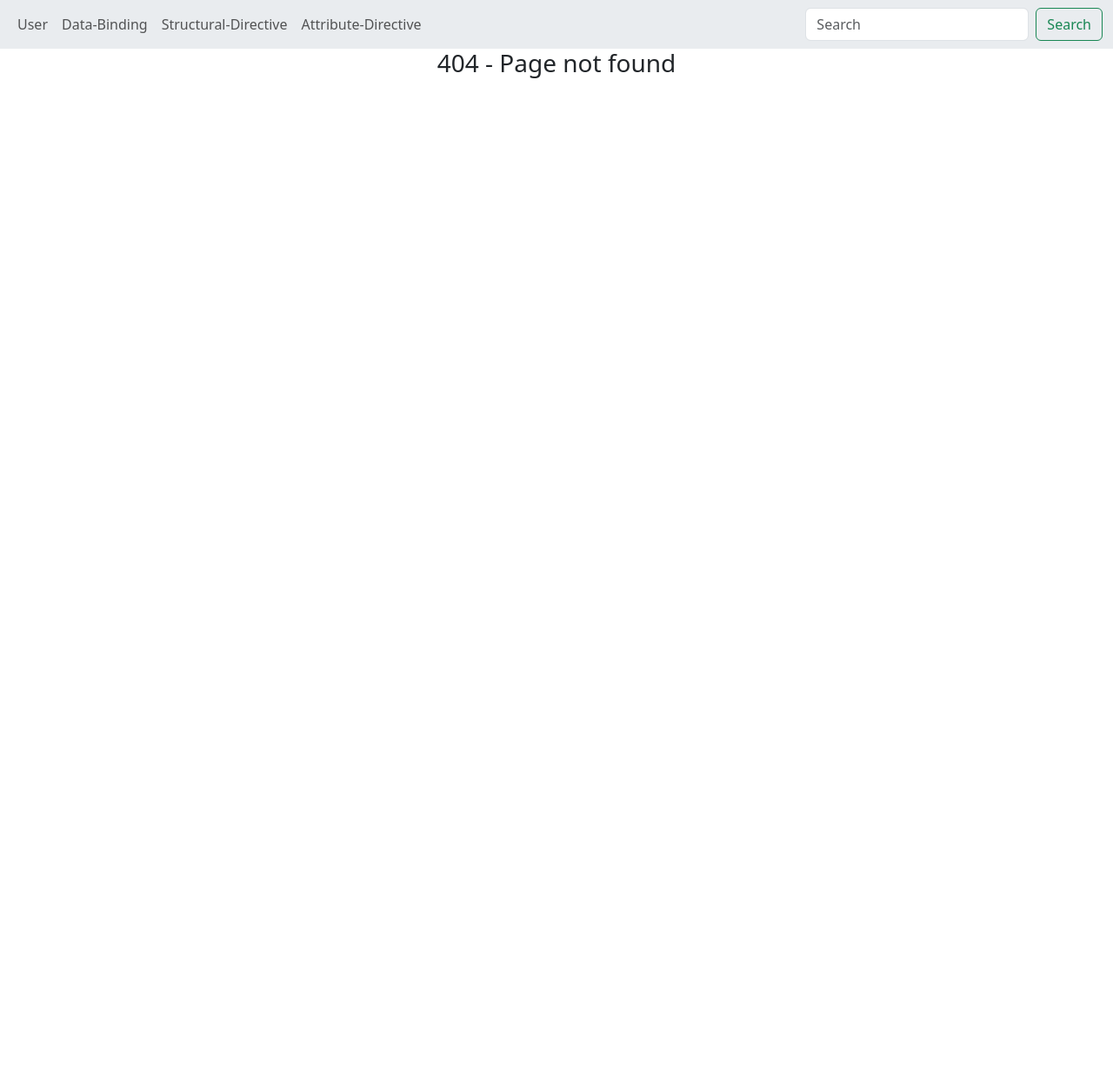
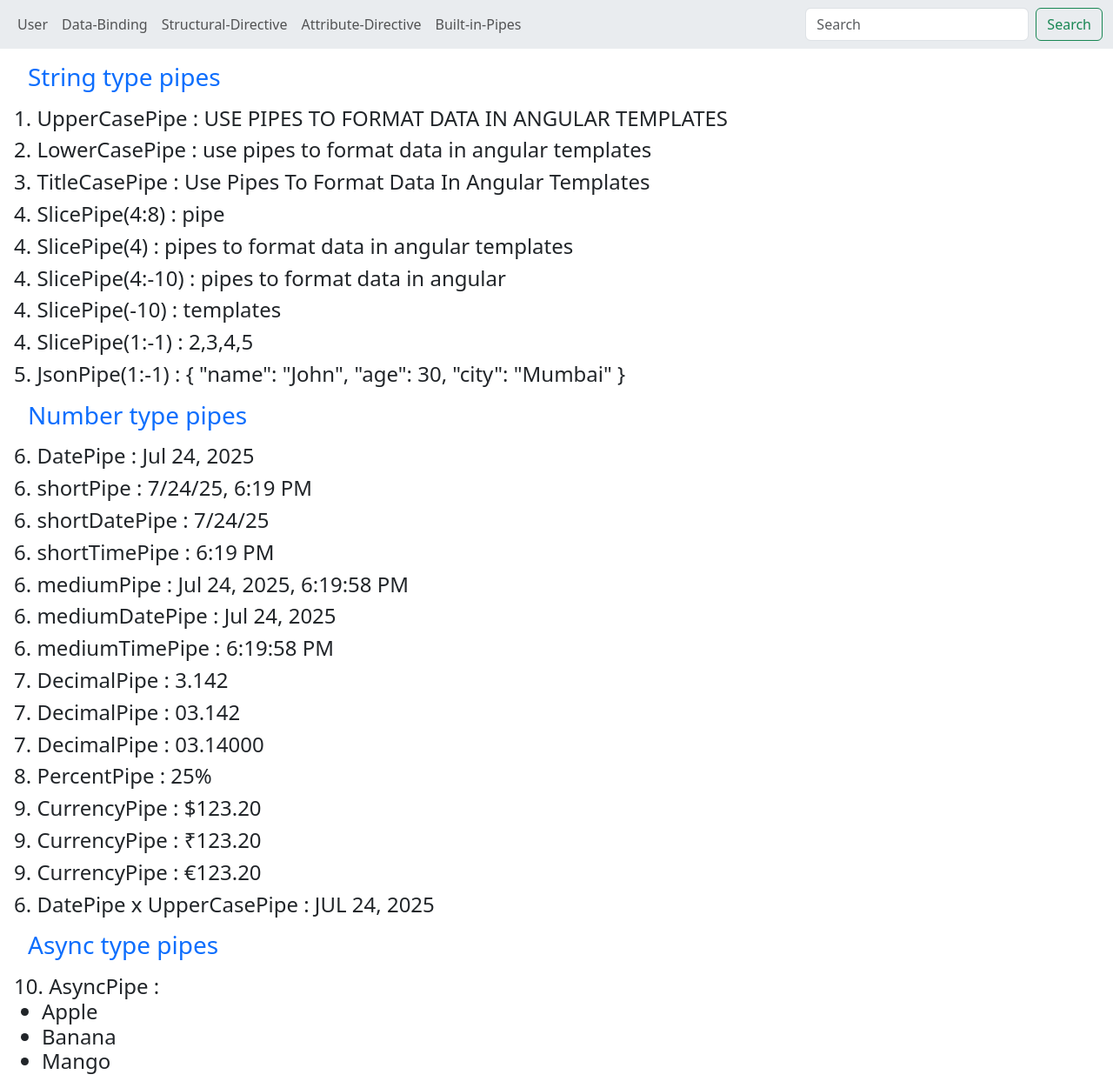
Before and after one commit to KoTvTrysaX01/Angular-Course-2, an Angular app in the folder Lessons/: page /built-in-pipes in a window 1280 px wide. Before the commit this address had no page. Shown: the whole page at 87% size. Before the commit the page ends 800 px from the top, so only its background shows below. Built offline with nearby package versions, Linux system fonts and the light colour scheme.

Commit message:
Watched lesson 16 / Built-in-Pipes

```diff
--- a/Lessons/src/app/app.component.html
+++ b/Lessons/src/app/app.component.html
@@ -31,6 +31,9 @@
         <li class="nav-item">
           <a class="nav-link" href="attribute-directives/">Attribute-Directive</a>
         </li>
+        <li class="nav-item">
+          <a class="nav-link" [routerLink]="'built-in-pipes/'">Built-in-Pipes</a>
+        </li>
         <!-- <li class="nav-item dropdown"> -->
           <!-- <a class="nav-link dropdown-toggle" href="#" role="button" data-bs-toggle="dropdown" aria-expanded="false">
             Dropdown
--- a/Lessons/src/app/app.routes.ts
+++ b/Lessons/src/app/app.routes.ts
@@ -4,6 +4,7 @@
 import { StructuralDirectiveNgifVsIfComponent } from './structural-directive-ngif-vs-if/structural-directive-ngif-vs-if.component';
 import { AttributeDirectivesComponent } from './attribute-directives/attribute-directives.component';
 import { PageNotFoundComponent } from './page-not-found/page-not-found.component';
+import { BuiltInPipesComponent } from './built-in-pipes/built-in-pipes.component';
 
 // Default route must be defined first
 // Wildcard route must be defined last
@@ -15,5 +16,6 @@
     {path: 'data-binding', component: DataBindingComponent},
     {path: 'structural-directive', component: StructuralDirectiveNgifVsIfComponent},
     {path: 'attribute-directive', component: AttributeDirectivesComponent},
+    {path: 'built-in-pipes', component: BuiltInPipesComponent},
     {path: '**', component: PageNotFoundComponent}
 ];
--- /dev/null
+++ b/Lessons/src/app/built-in-pipes/built-in-pipes.component.html
@@ -0,0 +1,46 @@
+<div class="m-3">
+    <h3 class="text-primary m-3">String type pipes</h3>
+    <h4>1. UpperCasePipe : {{angularPipes | uppercase}}</h4>
+
+    <h4>2. LowerCasePipe : {{angularPipes | lowercase}}</h4>
+
+    <h4>3. TitleCasePipe : {{angularPipes | titlecase}}</h4>
+
+    <h4>4. SlicePipe(4:8) : {{angularPipes | slice : 4:8}}</h4>
+    <h4>4. SlicePipe(4) : {{angularPipes | slice : 4}}</h4>
+    <h4>4. SlicePipe(4:-10) : {{angularPipes | slice : 4:-10}}</h4>
+    <h4>4. SlicePipe(-10) : {{angularPipes | slice : -10}}</h4>
+    <h4>4. SlicePipe(1:-1) : {{[1,2,3,4,5,6] | slice : 1:-1}}</h4>
+
+    <h4>5. JsonPipe(1:-1) : {{personData | json}}</h4>
+
+    <h3 class="text-primary m-3">Number type pipes</h3>
+    <h4>6. DatePipe : {{currentDate | date}}</h4>
+    <h4>6. shortPipe : {{currentDate | date:'short'}}</h4>
+    <h4>6. shortDatePipe : {{currentDate | date:'shortDate'}}</h4>
+    <h4>6. shortTimePipe : {{currentDate | date:'shortTime'}}</h4>
+    <h4>6. mediumPipe : {{currentDate | date:'medium'}}</h4>
+    <h4>6. mediumDatePipe : {{currentDate | date:'mediumDate'}}</h4>
+    <h4>6. mediumTimePipe : {{currentDate | date:'mediumTime'}}</h4>
+
+    <h4>7. DecimalPipe : {{3.141592653 | number:'1.3'}}</h4>
+    <h4>7. DecimalPipe : {{3.141592653 | number:'2.3'}}</h4>
+    <h4>7. DecimalPipe : {{3.14 | number:'2.5'}}</h4>
+
+    <h4>8. PercentPipe : {{0.25 | percent}}</h4>
+
+    <h4>9. CurrencyPipe : {{123.20 | currency}}</h4>
+    <h4>9. CurrencyPipe : {{123.20 | currency: 'INR'}}</h4>
+    <h4>9. CurrencyPipe : {{123.20 | currency: 'EUR'}}</h4>
+
+    <h4>6. DatePipe x UpperCasePipe : {{currentDate | date | uppercase}}</h4>
+
+    <h3 class="text-primary m-3">Async type pipes</h3>
+    <h4>10. AsyncPipe :
+        <ul>
+            @for (item of items | async; track item) {
+                <li>{{item}}</li>
+            }
+        </ul>
+    </h4>
+</div>
--- /dev/null
+++ b/Lessons/src/app/built-in-pipes/built-in-pipes.component.ts
@@ -0,0 +1,24 @@
+import { CommonModule } from '@angular/common';
+import { Component } from '@angular/core';
+import { of } from 'rxjs';
+
+@Component({
+  selector: 'KOT-built-in-pipes',
+  imports: [CommonModule],
+  templateUrl: './built-in-pipes.component.html',
+  styleUrl: './built-in-pipes.component.scss'
+})
+export class BuiltInPipesComponent {
+
+  angularPipes: string = "use pipes to format data in angular templates";
+
+  personData = {
+    name: 'John',
+    age: 30,
+    city: 'Mumbai'
+  }
+
+  currentDate : Date = new Date();
+
+  items = of(['Apple', 'Banana', 'Mango'])
+}
```
Also changed, not shown: Lessons/src/app/built-in-pipes/built-in-pipes.component.scss (added), 1 other file (tests, documents, lock files or other folders).
